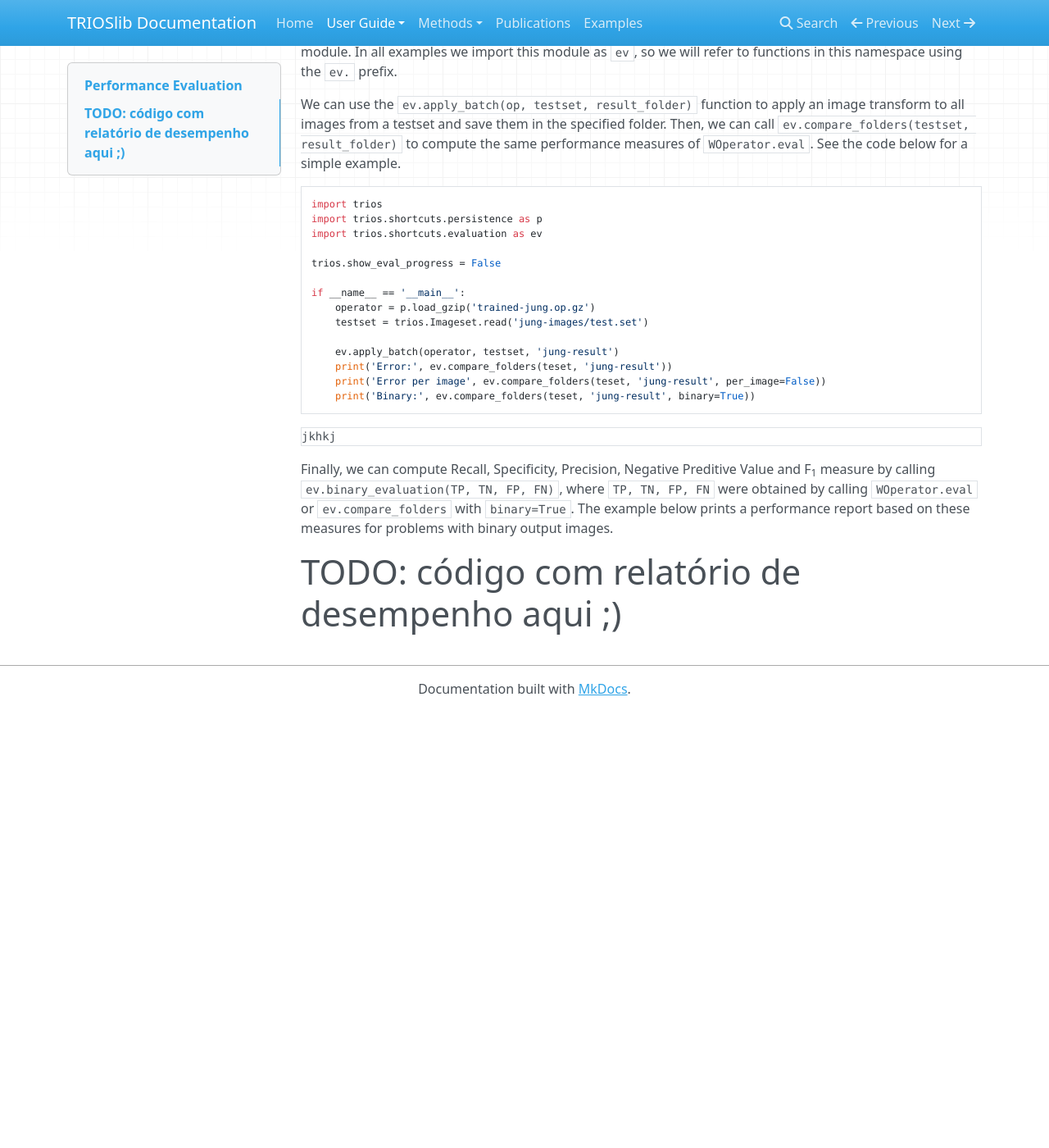
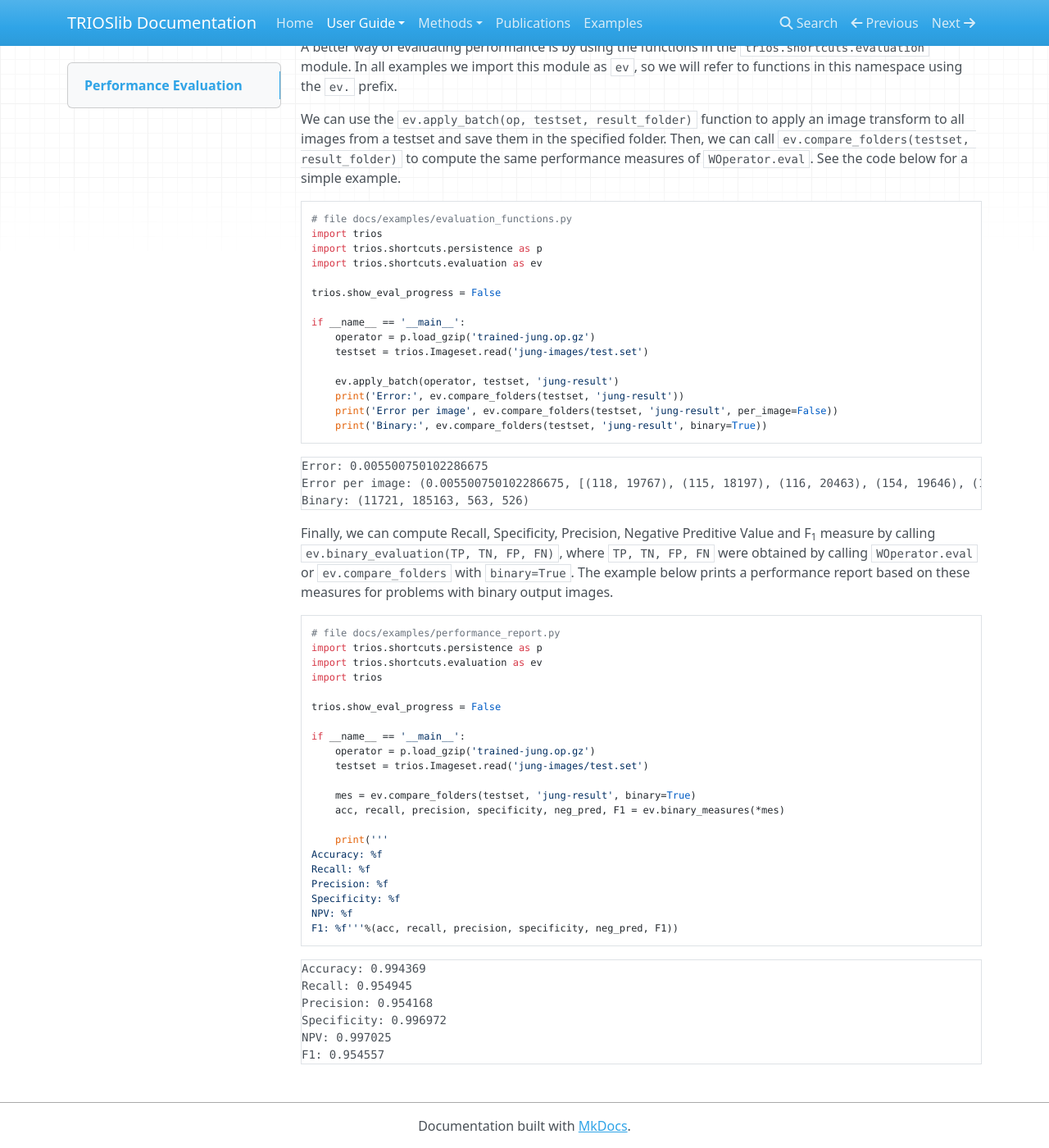
Before and after one commit to trioslib/trios, an MkDocs documentation site: the page built from docs/user-guide/performance-evaluation.md, in a window 1280 px wide and 1400 px high, scrolled down 1016 px. Shown: the whole window at 82% size. Built offline with MkDocs 1.6.1, drawn with Linux system fonts in a browser that asks for light colours; nearby versions of some CDN libraries; old or Windows-style settings are respelled for this version of MkDocs; before the commit the page ends 1884 px from its top, so only the background shows below that; some of the changed text lies outside the part shown.

Commit message:
Almost finished with performance evaluation docs.

````diff
--- a/docs/examples/evaluation_functions.py
+++ b/docs/examples/evaluation_functions.py
@@ -9,6 +9,6 @@ if __name__ == '__main__':
     testset = trios.Imageset.read('jung-images/test.set')
 
     ev.apply_batch(operator, testset, 'jung-result')
-    print('Error:', ev.compare_folders(teset, 'jung-result'))
-    print('Error per image', ev.compare_folders(teset, 'jung-result', per_image=False))
-    print('Binary:', ev.compare_folders(teset, 'jung-result', binary=True))
+    print('Error:', ev.compare_folders(testset, 'jung-result'))
+    print('Error per image', ev.compare_folders(testset, 'jung-result', per_image=False))
+    print('Binary:', ev.compare_folders(testset, 'jung-result', binary=True))
--- a/docs/examples/performance_report.py
+++ b/docs/examples/performance_report.py
@@ -1,11 +1,14 @@
 import trios.shortcuts.persistence as p
 import trios.shortcuts.evaluation as ev
+import trios
+
+trios.show_eval_progress = False
 
 if __name__ == '__main__':
     operator = p.load_gzip('trained-jung.op.gz')
     testset = trios.Imageset.read('jung-images/test.set')
 
-    mes = ev.compare_folders(teset, 'jung-result', binary=True)
+    mes = ev.compare_folders(testset, 'jung-result', binary=True)
     acc, recall, precision, specificity, neg_pred, F1 = ev.binary_measures(*mes)
 
     print('''
@@ -14,4 +17,4 @@ Recall: %f
 Precision: %f
 Specificity: %f
 NPV: %f
-F1: %f'''%(acc, recall, precision, specificity, neg_pred, F1)
+F1: %f'''%(acc, recall, precision, specificity, neg_pred, F1))
--- a/docs/user-guide/performance-evaluation.md
+++ b/docs/user-guide/performance-evaluation.md
@@ -29,6 +29,7 @@ these measures.
 
 
 ```{python}
+# file docs/examples/using_woperator_eval.py
 {!docs/examples/using_woperator_eval.py!}
 ```
 <pre>
@@ -55,10 +56,13 @@ compute the same performance measures of `WOperator.eval`. See the code below
 for a simple example.
 
 ```{python}
+# file docs/examples/evaluation_functions.py
 {!docs/examples/evaluation_functions.py!}
 ```
 <pre>
-jkhkj
+Error: 0.005500750102286675
+Error per image: (0.005500750102286675, [(118, 19767), (115, 18197), (116, 20463), (154, 19646), (164, 20033), (95, 21930), (72, 18931), (67, 19107), (54, 20293), (134, 19606)])
+Binary: (11721, 185163, 563, 526)
 </pre>
 
 
@@ -68,4 +72,15 @@ and F<sub>1</sub> measure by calling `ev.binary_evaluation(TP, TN, FP, FN)`, whe
 with `binary=True`. The example below prints a performance report based on
 these measures for problems with binary output images.
 
-# TODO: código com relatório de desempenho aqui ;)
+```{python}
+# file docs/examples/performance_report.py
+{!docs/examples/performance_report.py!}
+```
+<pre>
+Accuracy: 0.994369
+Recall: 0.954945
+Precision: 0.954168
+Specificity: 0.996972
+NPV: 0.997025
+F1: 0.954557
+</pre>
````
